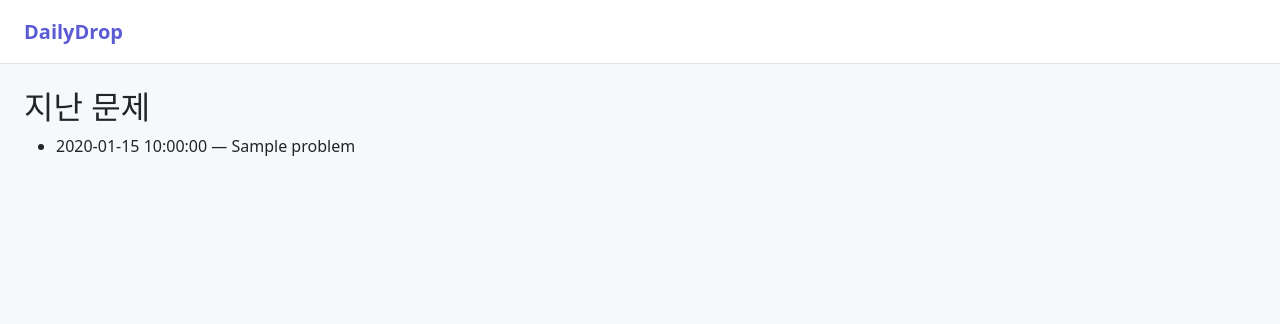
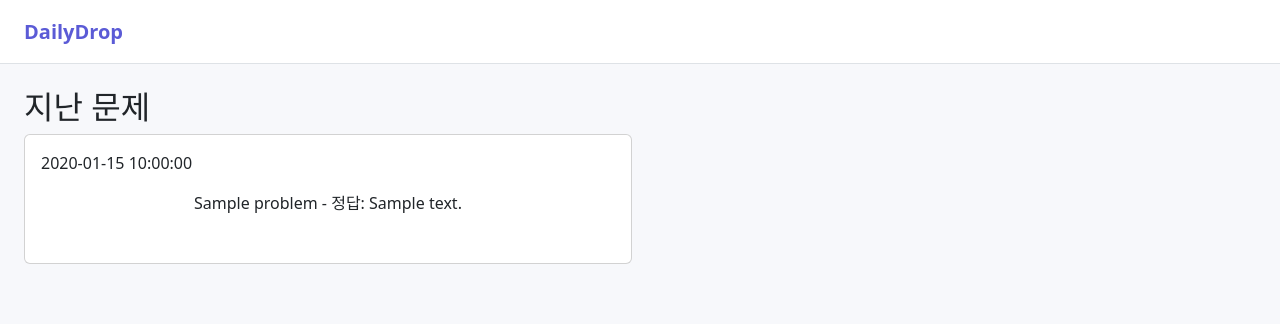
Before and after one commit to seo-dongyeon/DailyDrop, a Flask app: template templates/quiz/archive.html in a window 1280 px wide. Shown: the top 324 px of the page. Run offline with Flask 3, Linux system fonts and the light colour scheme; the template is opened without the code that fills it: most values are stand-ins (such as "Sample title", 1, 10 or a date in 2020).

Commit message:
archive 작업 일부

```diff
--- a/templates/quiz/archive.html
+++ b/templates/quiz/archive.html
@@ -4,9 +4,20 @@
 <h2>지난 문제</h2>
 {# ===== [팀원 A 작업 영역] ===== #}
 {# TODO: 지난 문제 카드 그리드 + 내 결과 #}
-<ul>
+<div class="row g-3">
   {% for p in problems %}
-    <li>{{ p.date }} — {{ p.title }}</li>
+    <div class="col-md-6">
+      <div class="card p-3 mb-3">
+        <p class="text-start">
+          {{ p.date }}
+        </p>
+        <p class="text-center">
+          {{ p.title }} - 정답: {{p.answer}}
+        </p>
+        <p class="text-end">
+
+      </div>
+    </div>
   {% endfor %}
-</ul>
+  </div>
 {% endblock %}
```
